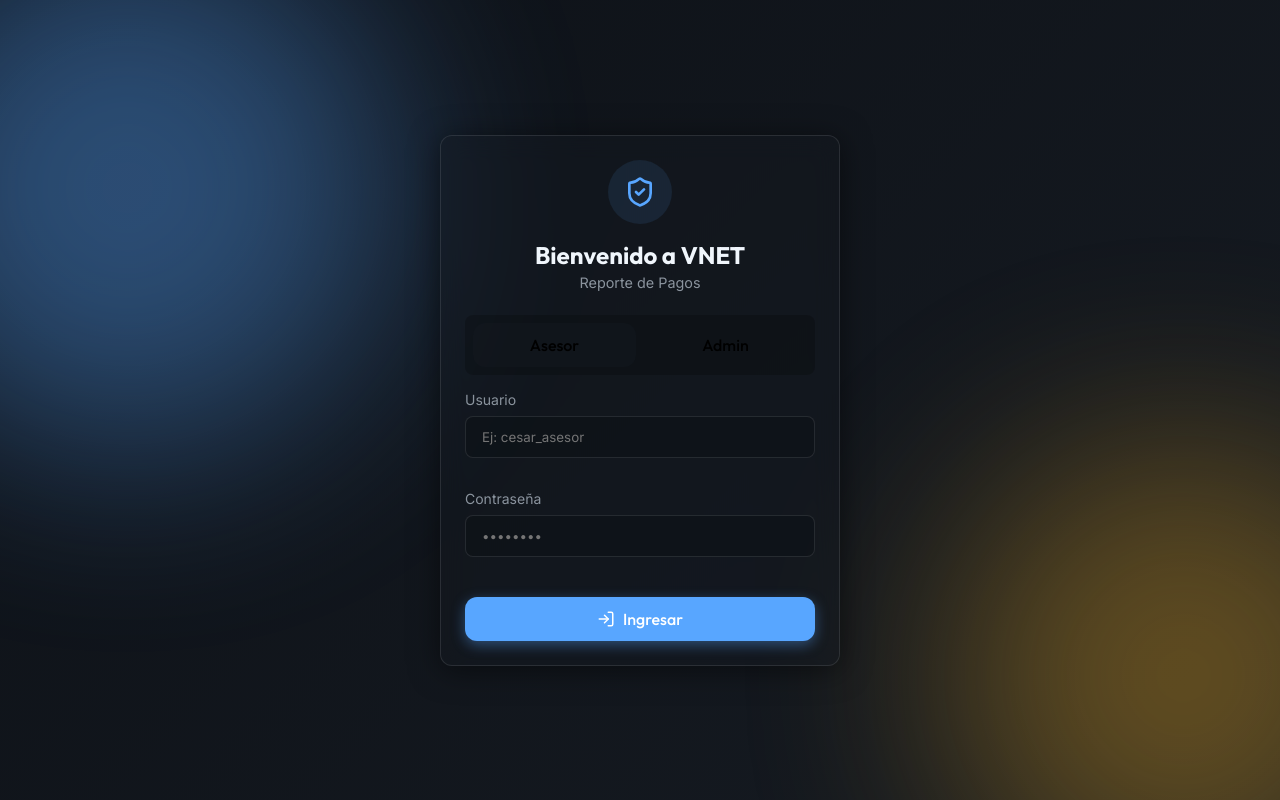
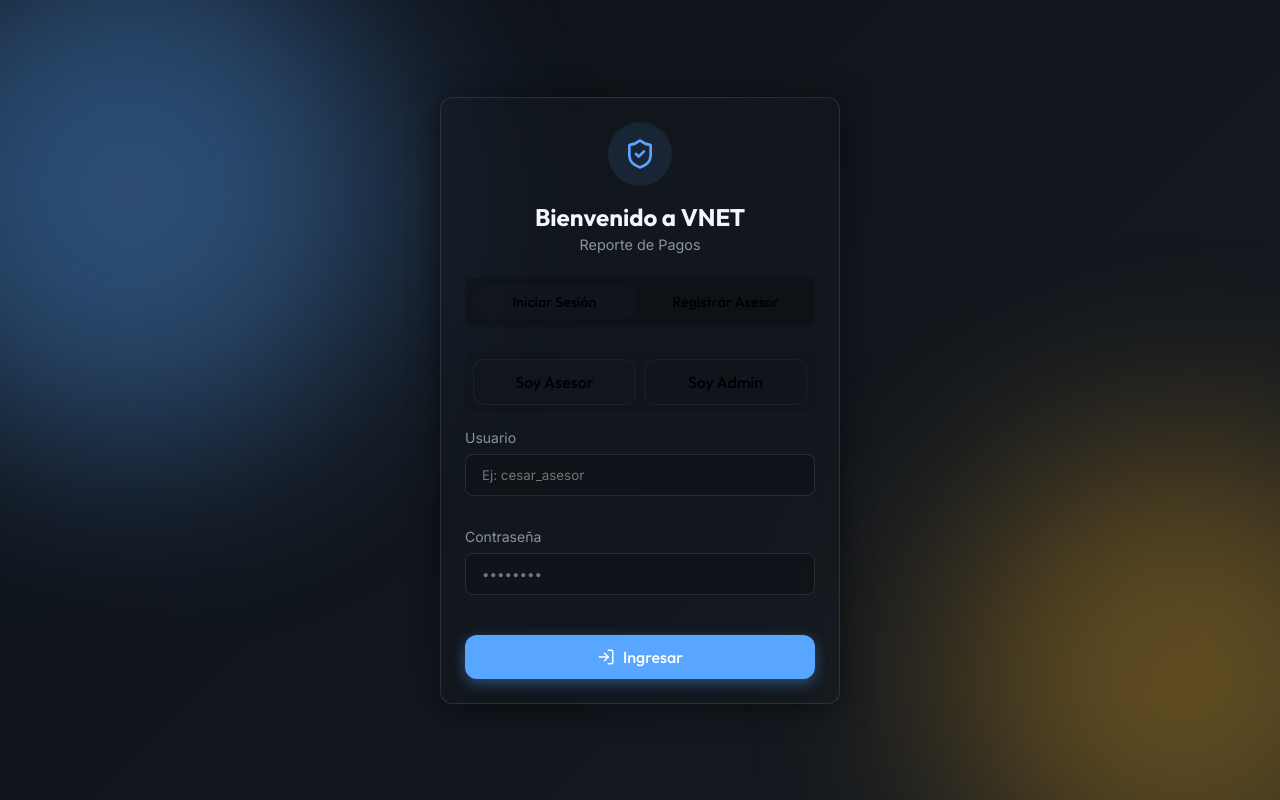
Before and after one commit to sisaroot/vnet-reportes-web, a React (Vite) app: page /login in a window 1280 px wide. Built offline with nearby package versions, Linux system fonts and the light colour scheme; no server answers.

Commit message:
Add Asesor Registration, auto-fill from JSON, and Admin image download.

```diff
--- /dev/null
+++ b/src/data/clientes.json
@@ -0,0 +1,14 @@
+[
+  {
+    "cedula": "V-12345678",
+    "nombre": "Juan Pérez"
+  },
+  {
+    "cedula": "V-87654321",
+    "nombre": "María González"
+  },
+  {
+    "cedula": "J-12345678-9",
+    "nombre": "Empresa C.A."
+  }
+]
--- a/src/pages/AsesorView.jsx
+++ b/src/pages/AsesorView.jsx
@@ -1,7 +1,8 @@
 import { useState, useEffect } from 'react';
 import { useNavigate } from 'react-router-dom';
-import { LogOut, Plus, Trash2, Send, Camera, AlertCircle, FileEdit, FileText, Loader, CheckCircle, Eye } from 'lucide-react';
+import { LogOut, Plus, Trash2, Send, Camera, AlertCircle, FileEdit, FileText, Loader, CheckCircle, Eye, Download } from 'lucide-react';
 import { supabase } from '../lib/supabase';
+import clientesData from '../data/clientes.json';
 
 export default function AsesorView() {
     const navigate = useNavigate();
@@ -12,6 +13,7 @@ export default function AsesorView() {
 
     const [clientData, setClientData] = useState({
         cedula_contrato: '',
+        nombre_cliente: '' // Auto-fill target
     });
 
     const [pagos, setPagos] = useState([
@@ -20,6 +22,21 @@ export default function AsesorView() {
 
     const [reportesDevueltos, setReportesDevueltos] = useState([]);
     const [reportesAprobados, setReportesAprobados] = useState([]); // Historial
+
+    // Auto-completado de nombre de cliente basado en Json local
+    useEffect(() => {
+        const query = clientData.cedula_contrato.trim().toUpperCase();
+        if (query.length > 3) {
+            const found = clientesData.find(c => c.cedula.toUpperCase() === query);
+            if (found) {
+                setClientData(prev => ({ ...prev, nombre_cliente: found.nombre }));
+            } else {
+                setClientData(prev => ({ ...prev, nombre_cliente: '' }));
+            }
+        } else {
+            setClientData(prev => ({ ...prev, nombre_cliente: '' }));
+        }
+    }, [clientData.cedula_contrato]);
 
     useEffect(() => {
         cargarListas();
@@ -114,7 +131,7 @@ export default function AsesorView() {
             }
 
             alert(`¡Reporte enviado exitosamente con ${pagos.length} pagos comprobados!`);
-            setClientData({ cedula_contrato: '' });
+            setClientData({ cedula_contrato: '', nombre_cliente: '' });
             setPagos([{ id: Date.now(), cedula_cuenta: '', telefono_bancario: '', fecha_pago: '', file: null, fileName: '' }]);
 
         } catch (error) {
@@ -126,9 +143,27 @@ export default function AsesorView() {
     };
 
     const corregirReporte = async (reporte) => {
-        setClientData({ cedula_contrato: reporte.cedula_contrato });
+        setClientData({ cedula_contrato: reporte.cedula_contrato, nombre_cliente: '' });
         alert("Cédula recuperada. Reconstruya los pagos con las correcciones indicadas por el administrador.");
         setActiveTab('nuevo');
+    };
+
+    const descargarImagen = async (url, nombreArchivo) => {
+        try {
+            const response = await fetch(url);
+            const blob = await response.blob();
+            const urlBlob = window.URL.createObjectURL(blob);
+            const a = document.createElement('a');
+            a.style.display = 'none';
+            a.href = urlBlob;
+            a.download = nombreArchivo || 'comprobante_vnet.png';
+            document.body.appendChild(a);
+            a.click();
+            window.URL.revokeObjectURL(urlBlob);
+        } catch (error) {
+            console.error("No se pudo descargar:", error);
+            window.open(url, '_blank');
+        }
     };
 
     const handleLogout = () => {
@@ -191,9 +226,18 @@ export default function AsesorView() {
                             <div className="input-group" style={{ margin: 0 }}>
                                 <label>Cédula de Contrato del Titular</label>
                                 <input
-                                    type="text" required placeholder="V-12345678"
+                                    type="text" required placeholder="Ej: V-12345678"
                                     value={clientData.cedula_contrato}
                                     onChange={e => setClientData({ ...clientData, cedula_contrato: e.target.value })}
+                                />
+                            </div>
+                            <div className="input-group" style={{ margin: 0, opacity: clientData.nombre_cliente ? 1 : 0.5 }}>
+                                <label>Nombre del Titular (Auto-completado)</label>
+                                <input
+                                    type="text" disabled
+                                    placeholder={clientData.cedula_contrato.length > 3 ? "No encontrado en base de datos" : "Escribe la CI primero"}
+                                    value={clientData.nombre_cliente}
+                                    style={{ background: 'rgba(255,255,255,0.05)', color: 'var(--accent-success)', fontWeight: 'bold' }}
                                 />
                             </div>
                         </div>
@@ -300,10 +344,16 @@ export default function AsesorView() {
                                         <strong>Mensaje del Admin:</strong><br /> "{rep.mensaje_admin}"
                                     </p>
                                     {rep.imagen_admin_url && (
-                                        <div style={{ marginTop: '1rem' }}>
-                                            <a href={rep.imagen_admin_url} target="_blank" rel="noreferrer" style={{ display: 'flex', alignItems: 'center', gap: '0.5rem', color: 'var(--accent-primary)', textDecoration: 'none' }}>
-                                                <Camera size={16} /> <span>Ver imagen de referencia adjunta.</span>
+                                        <div style={{ marginTop: '1rem', display: 'flex', gap: '0.5rem' }}>
+                                            <a href={rep.imagen_admin_url} target="_blank" rel="noreferrer" className="btn" style={{ background: 'var(--glass-bg)', color: 'var(--accent-primary)', textDecoration: 'none', padding: '0.4rem 0.8rem' }}>
+                                                <Eye size={16} /> <span>Ver captura</span>
                                             </a>
+                                            <button
+                                                className="btn"
+                                                onClick={() => descargarImagen(rep.imagen_admin_url, `devuelto_${rep.cedula_contrato}.png`)}
+                                                style={{ background: 'var(--glass-bg)', color: 'var(--text-secondary)', padding: '0.4rem 0.8rem' }}>
+                                                <Download size={16} /> Descargar
+                                            </button>
                                         </div>
                                     )}
                                 </div>
@@ -335,9 +385,18 @@ export default function AsesorView() {
                                     </p>
                                 )}
                                 {rep.imagen_admin_url && (
-                                    <a href={rep.imagen_admin_url} target="_blank" rel="noreferrer" className="btn" style={{ background: 'var(--accent-success)', color: '#fff', marginTop: '0.5rem', display: 'inline-flex' }}>
-                                        <Eye size={18} /> Ver Comprobante para Cliente
-                                    </a>
+                                    <div style={{ display: 'flex', flexWrap: 'wrap', gap: '0.5rem', marginTop: '1rem' }}>
+                                        <a href={rep.imagen_admin_url} target="_blank" rel="noreferrer" className="btn" style={{ background: 'var(--accent-success)', color: '#fff', flex: 1, minWidth: '150px', justifyContent: 'center' }}>
+                                            <Eye size={18} /> Ver para Cliente
+                                        </a>
+                                        <button
+                                            className="btn"
+                                            onClick={() => descargarImagen(rep.imagen_admin_url, `aprobado_${rep.cedula_contrato}.png`)}
+                                            style={{ background: 'var(--glass-bg)', color: '#fff', flex: 1, minWidth: '150px', justifyContent: 'center' }}
+                                        >
+                                            <Download size={18} /> Descargar Archivo
+                                        </button>
+                                    </div>
                                 )}
                             </div>
                         </div>
--- a/src/pages/Login.jsx
+++ b/src/pages/Login.jsx
@@ -1,50 +1,81 @@
 import { useState } from 'react';
 import { useNavigate } from 'react-router-dom';
-import { LogIn, Key, ShieldCheck, Loader } from 'lucide-react';
+import { LogIn, UserPlus, ShieldCheck, Loader } from 'lucide-react';
 import { supabase } from '../lib/supabase';
 
 export default function Login() {
+    const [mode, setMode] = useState('login'); // login | register
     const [role, setRole] = useState('asesor'); // asesor | admin
+
+    // Si estamos en register, forzamos a 'asesor'
+    const currentRole = mode === 'register' ? 'asesor' : role;
+
     const [username, setUsername] = useState('');
     const [password, setPassword] = useState('');
     const [loading, setLoading] = useState(false);
     const [errorMsg, setErrorMsg] = useState('');
+    const [successMsg, setSuccessMsg] = useState('');
     const navigate = useNavigate();
 
-    const handleLogin = async (e) => {
+    const handleSubmit = async (e) => {
         e.preventDefault();
         setLoading(true);
         setErrorMsg('');
+        setSuccessMsg('');
 
         try {
+            if (mode === 'login') {
                 const { data, error } = await supabase
                     .from('usuarios')
                     .select('*')
                     .eq('username', username)
                     .eq('password', password)
-                .eq('role', role)
+                    .eq('role', currentRole)
                     .single();
 
                 if (error || !data) {
-                setErrorMsg('Credenciales incorrectas o rol equivocado.');
+                    setErrorMsg('usuario o contraseña incorrectos');
                     setLoading(false);
                     return;
                 }
 
-            // Guardar sesión básica en localStorage
                 localStorage.setItem('vnet_user', data.username);
                 localStorage.setItem('vnet_role', data.role);
 
-            // Redirigir basado en el rol real de la DB
                 if (data.role === 'admin') {
                     navigate('/admin');
                 } else {
                     navigate('/asesor');
                 }
+            } else {
+                // Modo Registro (Solo para Asesores)
+                const { error } = await supabase
+                    .from('usuarios')
+                    .insert([{
+                        username: username,
+                        password: password,
+                        role: 'asesor'
+                    }]);
+
+                if (error) {
+                    if (error.code === '23505') { // Postgres Unique Violation
+                        setErrorMsg('Este nombre de usuario ya existe.');
+                    } else {
+                        setErrorMsg('Error al registrar usuario en la base de datos.');
+                    }
+                    setLoading(false);
+                    return;
+                }
+
+                setSuccessMsg('¡Asesor registrado con éxito! Ahora puedes Iniciar Sesión.');
+                setMode('login'); // Volvemos al login automáticamente
+                setPassword(''); // Limpiamos la clave por seguridad
+            }
 
         } catch (err) {
-            console.error("Error login:", err);
+            console.error("Error Auth:", err);
             setErrorMsg('Error de conexión con la base de datos.');
+        } finally {
             setLoading(false);
         }
     };
@@ -60,27 +91,57 @@ export default function Login() {
                     <p style={{ color: 'var(--text-secondary)', fontSize: '0.9rem' }}>Reporte de Pagos</p>
                 </div>
 
-                <form onSubmit={handleLogin} style={{ display: 'flex', flexDirection: 'column', gap: '1rem' }}>
+                <form onSubmit={handleSubmit} style={{ display: 'flex', flexDirection: 'column', gap: '1rem' }}>
                     {errorMsg && (
                         <div style={{ background: 'rgba(248, 81, 73, 0.1)', color: 'var(--accent-danger)', padding: '0.75rem', borderRadius: '4px', textAlign: 'center', fontSize: '0.9rem' }}>
                             {errorMsg}
                         </div>
                     )}
+                    {successMsg && (
+                        <div style={{ background: 'rgba(46, 160, 67, 0.1)', color: 'var(--accent-success)', padding: '0.75rem', borderRadius: '4px', textAlign: 'center', fontSize: '0.9rem' }}>
+                            {successMsg}
+                        </div>
+                    )}
 
+                    {/* Selector de Modos (Pestañas Superiores) */}
                     <div style={{ display: 'flex', gap: '0.5rem', background: 'rgba(0,0,0,0.2)', padding: '0.5rem', borderRadius: '8px' }}>
                         <button
                             type="button"
                             className="btn"
-                            style={{ flex: 1, background: role === 'asesor' ? 'var(--glass-bg)' : 'transparent' }}
-                            onClick={() => setRole('asesor')}
-                        >Asesor</button>
+                            style={{ flex: 1, background: mode === 'login' ? 'var(--glass-bg)' : 'transparent', fontSize: '0.9rem', padding: '0.5rem' }}
+                            onClick={() => { setMode('login'); setErrorMsg(''); setSuccessMsg(''); }}
+                        >Iniciar Sesión</button>
                         <button
                             type="button"
                             className="btn"
-                            style={{ flex: 1, background: role === 'admin' ? 'var(--glass-bg)' : 'transparent' }}
+                            style={{ flex: 1, background: mode === 'register' ? 'var(--glass-bg)' : 'transparent', fontSize: '0.9rem', padding: '0.5rem' }}
+                            onClick={() => { setMode('register'); setErrorMsg(''); setSuccessMsg(''); }}
+                        >Registrar Asesor</button>
+                    </div>
+
+                    {/* Selector de Roles (Solo en Login) */}
+                    {mode === 'login' && (
+                        <div style={{ display: 'flex', gap: '0.5rem', background: 'rgba(0,0,0,0.1)', padding: '0.5rem', borderRadius: '8px', marginTop: '0.5rem' }}>
+                            <button
+                                type="button"
+                                className="btn"
+                                style={{ flex: 1, background: role === 'asesor' ? 'var(--glass-bg)' : 'transparent', border: '1px solid rgba(255,255,255,0.05)' }}
+                                onClick={() => setRole('asesor')}
+                            >Soy Asesor</button>
+                            <button
+                                type="button"
+                                className="btn"
+                                style={{ flex: 1, background: role === 'admin' ? 'var(--glass-bg)' : 'transparent', border: '1px solid rgba(255,255,255,0.05)' }}
                                 onClick={() => setRole('admin')}
-                        >Admin</button>
+                            >Soy Admin</button>
                         </div>
+                    )}
+
+                    {mode === 'register' && (
+                        <p style={{ textAlign: 'center', fontSize: '0.85rem', color: 'var(--text-secondary)', margin: '0.5rem 0' }}>
+                            Solo los Asesores pueden registrarse.
+                        </p>
+                    )}
 
                     <div className="input-group">
                         <label>Usuario</label>
@@ -105,8 +166,8 @@ export default function Login() {
                     </div>
 
                     <button type="submit" disabled={loading} className="btn btn-primary" style={{ marginTop: '0.5rem' }}>
-                        {loading ? <Loader className="spin" size={18} /> : <LogIn size={18} />}
-                        {loading ? 'Verificando...' : 'Ingresar'}
+                        {loading ? <Loader className="spin" size={18} /> : (mode === 'login' ? <LogIn size={18} /> : <UserPlus size={18} />)}
+                        {loading ? 'Procesando...' : (mode === 'login' ? 'Ingresar' : 'Crear Cuenta')}
                     </button>
                 </form>
             </div>
```
Also changed, not shown: 1 other file (tests, documents, lock files or other folders). Lines whose indentation alone changed are shown as unchanged.
